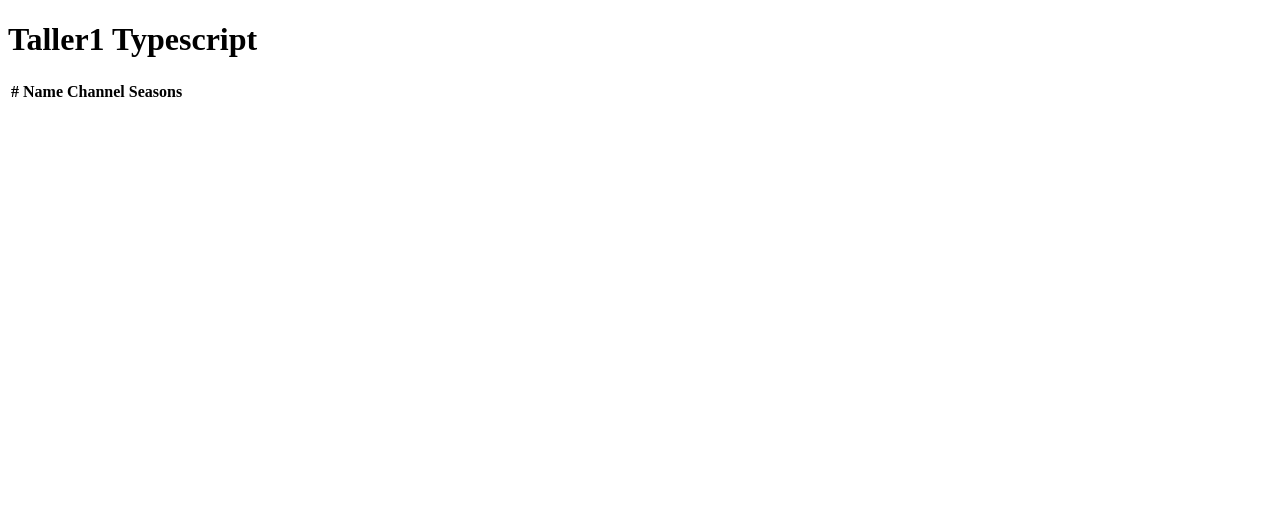
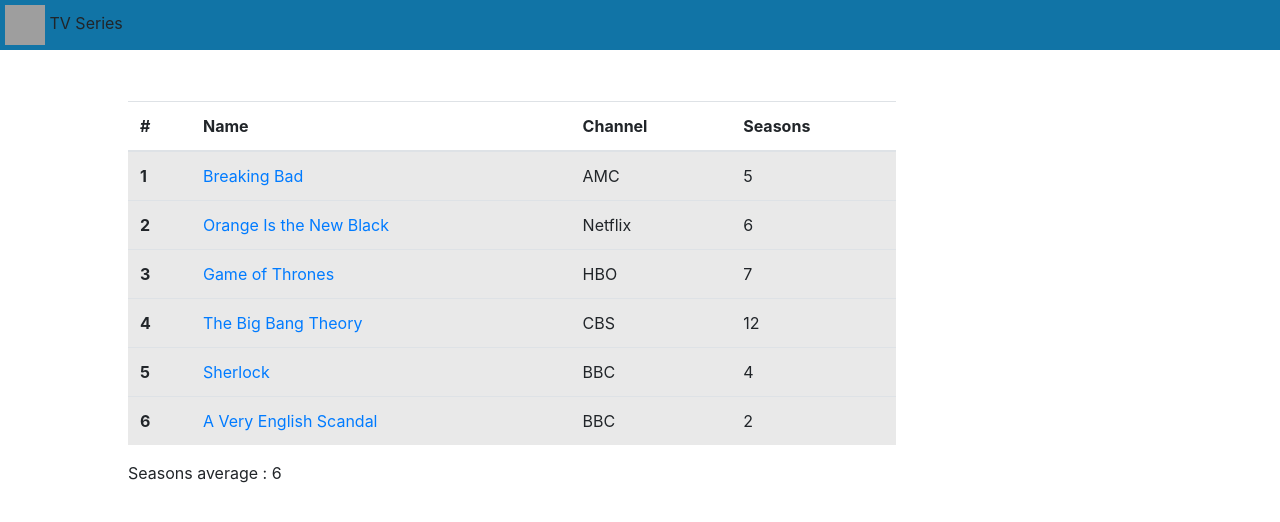
Before and after one commit to Rigras12/Proyecto-Guiado-DesarolloSW, a plain HTML site: page Taller1/index.html in a window 1280 px wide. Drawn offline with nearby package versions, Linux system fonts and the light colour scheme; grey boxes are pictures that could not be loaded.

Commit message:
taller 1 completado

```diff
--- a/Taller1/index.html
+++ b/Taller1/index.html
@@ -5,6 +5,9 @@
     <meta http-equiv='X-UA-Compatible' content='IE=edge'>
     <title>Page Title</title>
     <link rel = "icon" href="data:,">
+    <link rel="stylesheet" href="https://stackpath.bootstrapcdn.com/bootstrap/4.1.3/css/bootstrap.min.css">
+    <link rel="stylesheet" href="./main.css">
+
     <meta name='viewport' content='width=device-width, initial-scale=1'>
 
 
@@ -13,20 +16,23 @@
     <script type="module" src="./scripts/main.js"></script>
 </head>
 <body>
-    <h1>
-        Taller1 Typescript
-    </h1>
-    <table class="table" id="series">
-        <thead class="thead-dark">
+    <div id="titulo">
+        <img src="https://seeklogo.com/images/Y/youtube-tv-shows-logo-16EB8B9C93-seeklogo.com.png" width="40" height="40">
+        TV Series
+    </div>
+    <div id="tabla">
+        <table class="table table-hover" id="series">
+            <thead id="bold">
                 <tr>
                     <th>#</th>
                     <th>Name</th>
                     <th>Channel</th>
                     <th>Seasons</th>
-
                 </tr>
             </thead>
         </table>
+    </div>
+
 
 </body>
 </html>
--- /dev/null
+++ b/Taller1/main.css
@@ -0,0 +1,18 @@
+#titulo{
+    background-color: rgb(17, 116, 166);
+    padding: 5px;
+
+}
+
+#tabla{
+    margin-left: 10%;
+    margin-right: 30%;
+    margin-top: 4%;
+}
+
+tbody{
+    background-color: rgb(233, 233, 233);
+}
+#bold{
+    font-weight: bold;
+}
--- a/Taller1/scripts/main.js
+++ b/Taller1/scripts/main.js
@@ -1,2 +1,29 @@
 import { series } from "./data.js";
 console.log(series);
+var seriesTable = document.getElementById("series");
+var divBody = document.getElementById("tabla");
+mostrarSeries(series);
+mostrarPromedio(series);
+function mostrarSeries(seriesx) {
+    var seriesBody = document.createElement("tbody");
+    for (var _i = 0, seriesx_1 = seriesx; _i < seriesx_1.length; _i++) {
+        var seriex = seriesx_1[_i];
+        var trElement = document.createElement("tr");
+        trElement.innerHTML = "<td id=\"bold\">".concat(seriex.numero, "</td>\n        <td> <a href=\"").concat(seriex.paginaWeb, "\">").concat(seriex.nombre, "</a> </td>\n        <td> ").concat(seriex.canal, " </td>\n        <td> ").concat(seriex.seasons, " </td>");
+        seriesBody.appendChild(trElement);
+    }
+    seriesTable.appendChild(seriesBody);
+}
+function mostrarPromedio(seriesx) {
+    var seriesPromedio = document.createElement("p");
+    var contador = 0;
+    var index = 0;
+    for (var _i = 0, seriesx_2 = seriesx; _i < seriesx_2.length; _i++) {
+        var seriex = seriesx_2[_i];
+        contador += seriex.seasons;
+        index += 1;
+    }
+    var promedio = contador / index;
+    seriesPromedio.innerHTML = "Seasons average : ".concat(promedio);
+    divBody.appendChild(seriesPromedio);
+}
```
Also changed, not shown: Taller1/main.ts (+34 -0 lines). Lines whose indentation alone changed are shown as unchanged.
